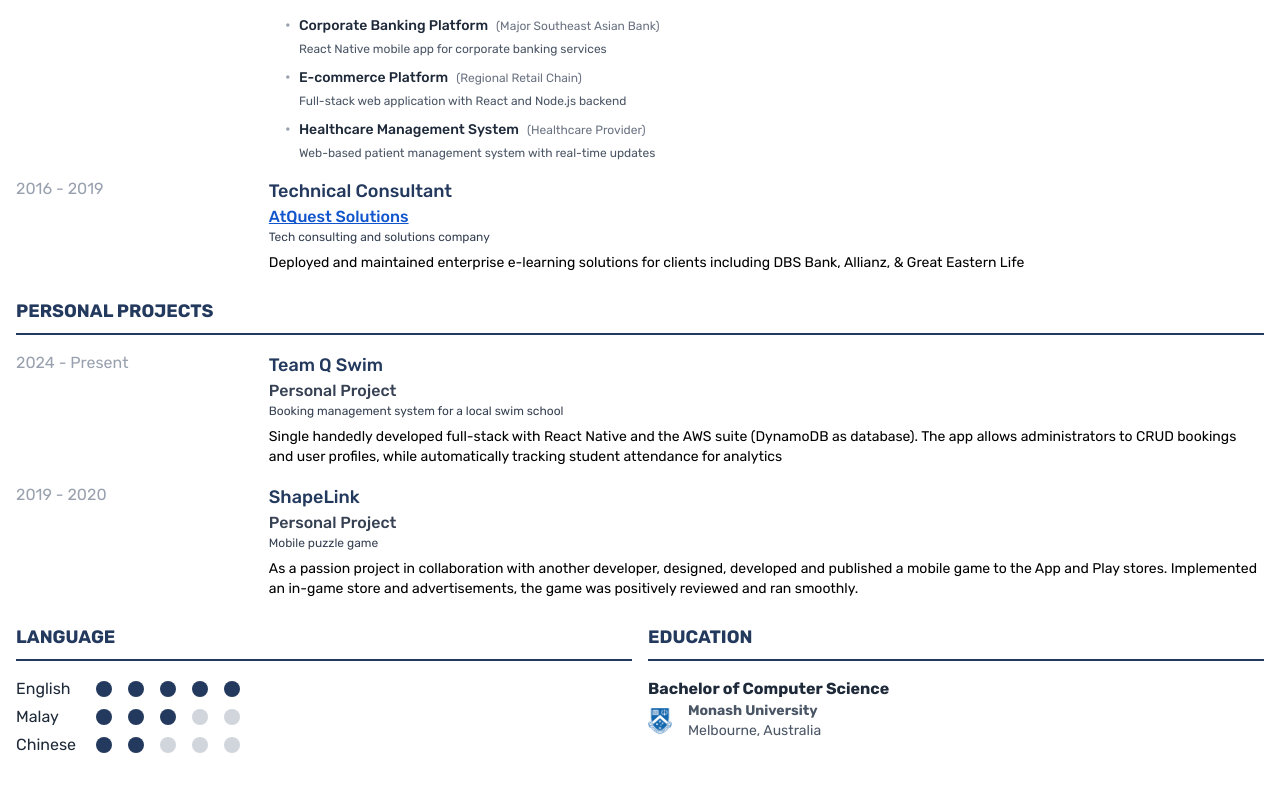
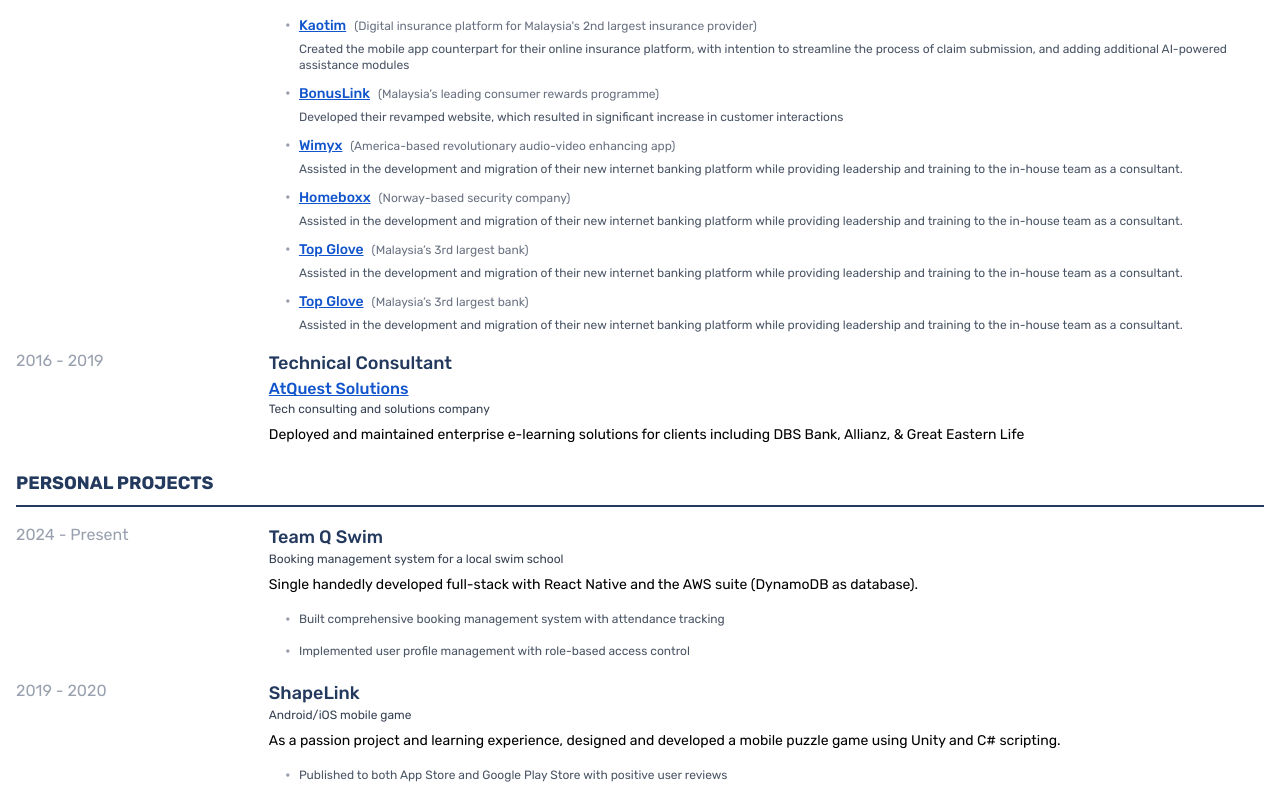
Before and after one commit to Jroon94/jaeren-resume, a Next.js app: page / in a window 1280 px wide. Shown: the part 381-1167 px from the top of the page. Built offline with nearby package versions, Linux system fonts and the light colour scheme.

Commit message:
Add skills text

```diff
--- a/src/app/page.tsx
+++ b/src/app/page.tsx
@@ -46,9 +46,19 @@
                           <div className="flex items-start">
                             <span className="text-gray-400 mr-2">•</span>
                             <div>
+                              {(project as any).url ? (
+                                <a
+                                  href={(project as any).url}
+                                  target="_blank"
+                                  rel="noopener noreferrer"
+                                  className="text-sm font-medium text-link-blue underline hover:text-core-blue transition-colors">
+                                  {project.name}
+                                </a>
+                              ) : (
                                 <span className="text-sm font-medium text-gray-800">
                                   {project.name}
                                 </span>
+                              )}
                               <span className="text-xs text-gray-500 ml-2">
                                 ({project.client})
                               </span>
@@ -85,6 +95,8 @@
                 <h3 className="text-lg text-core-blue font-medium">
                   {project.title}
                 </h3>
+                {(project as any).company && (
+                  <>
                     {(project as any).companyUrl ? (
                       <a
                         href={(project as any).companyUrl}
@@ -95,13 +107,31 @@
                       </a>
                     ) : (
                       <span className="text-md text-gray-700 font-medium">
-                    {(project as any).company || 'Personal Project'}
+                        {(project as any).company}
                       </span>
+                    )}
+                  </>
                 )}
                 <p className="text-xs text-gray-700">
                   {project.companyDescription}
                 </p>
                 <p className="text-sm mt-2">{project.description}</p>
+                {(project as any).highlights && (
+                  <div className="mt-3">
+                    <ul className="space-y-2">
+                      {(project as any).highlights.map((highlight: string, highlightIndex: number) => (
+                        <li key={highlightIndex} className="ml-4">
+                          <div className="flex items-center">
+                            <span className="text-gray-400 mr-2">•</span>
+                            <p className="text-xs text-gray-600">
+                              {highlight}
+                            </p>
+                          </div>
+                        </li>
+                      ))}
+                    </ul>
+                  </div>
+                )}
               </div>
             </div>
           ))}
--- a/src/data/personal.json
+++ b/src/data/personal.json
@@ -12,25 +12,46 @@
     {
       "title": "Senior Full-Stack Mobile/Web Developer",
       "company": "Shortcut Asia",
-      "companyUrl": "https://shortcut.my/",
+      "companyUrl": "https://shortcut.my",
       "companyDescription": "Fast-paced web/mobile development agency",
       "duration": "2020 - Present",
       "description": "Worked with a diverse set of multi-national clients of all sizes on a variety of web/mobile apps, notable examples include:",
       "projects": [
         {
-          "name": "Corporate Banking Platform",
-          "client": "Major Southeast Asian Bank",
-          "description": "React Native mobile app for corporate banking services"
+          "name": "Kaotim",
+          "url": "https://kaotim.com.my",
+          "client": "Digital insurance platform for Malaysia's 2nd largest insurance provider",
+          "description": "Created the mobile app counterpart for their online insurance platform, with intention to streamline the process of claim submission, and adding additional AI-powered assistance modules"
         },
         {
-          "name": "E-commerce Platform",
-          "client": "Regional Retail Chain",
-          "description": "Full-stack web application with React and Node.js backend"
+          "name": "BonusLink",
+          "url": "https://bonuslink.com.my/home",
+          "client": "Malaysia’s leading consumer rewards programme",
+          "description": "Developed their revamped website, which resulted in significant increase in customer interactions"
         },
         {
-          "name": "Healthcare Management System",
-          "client": "Healthcare Provider",
-          "description": "Web-based patient management system with real-time updates"
+          "name": "Wimyx",
+          "url": "https://www.wimyx.com",
+          "client": "America-based revolutionary audio-video enhancing app",
+          "description": "Assisted in the development and migration of their new internet banking platform while providing leadership and training to the in-house team as a consultant."
+        },
+        {
+          "name": "Homeboxx",
+          "url": "https://thehub.io/startups/homeboxx-as",
+          "client": "Norway-based security company",
+          "description": "Assisted in the development and migration of their new internet banking platform while providing leadership and training to the in-house team as a consultant."
+        },
+        {
+          "name": "Top Glove",
+          "url": "https://www.topglove.com",
+          "client": "Malaysia’s 3rd largest bank",
+          "description": "Assisted in the development and migration of their new internet banking platform while providing leadership and training to the in-house team as a consultant."
+        },
+        {
+          "name": "Top Glove",
+          "url": "https://www.topglove.com",
+          "client": "Malaysia’s 3rd largest bank",
+          "description": "Assisted in the development and migration of their new internet banking platform while providing leadership and training to the in-house team as a consultant."
         }
       ]
     },
@@ -46,15 +67,25 @@
   "personalProjects": [
     {
       "title": "Team Q Swim",
+      "url": "https://github.com/Jroon94/teamqswim",
       "companyDescription": "Booking management system for a local swim school",
       "duration": "2024 - Present",
-      "description": "Single handedly developed full-stack with React Native and the AWS suite (DynamoDB as database). The app allows administrators to CRUD bookings and user profiles, while automatically tracking student attendance for analytics"
+      "description": "Single handedly developed full-stack with React Native and the AWS suite (DynamoDB as database).",
+      "highlights": [
+        "Built comprehensive booking management system with attendance tracking",
+        "Implemented user profile management with role-based access control"
+      ]
     },
     {
       "title": "ShapeLink",
-      "companyDescription": "Mobile puzzle game",
+      "url": "https://play.google.com/store/apps/details?id=com.jroon.shapelink",
+      "companyDescription": "Android/iOS mobile game",
       "duration": "2019 - 2020",
-      "description": "As a passion project in collaboration with another developer, designed, developed and published a mobile game to the App and Play stores. Implemented an in-game store and advertisements, the game was positively reviewed and ran smoothly."
+      "description": "As a passion project and learning experience, designed and developed a mobile puzzle game using Unity and C# scripting.",
+      "highlights": [
+        "Published to both App Store and Google Play Store with positive user reviews",
+        "Implemented in-app purchases and advertisements for monetization"
+      ]
     }
   ],
   "skills": [
```
Lines whose indentation alone changed are shown as unchanged.
